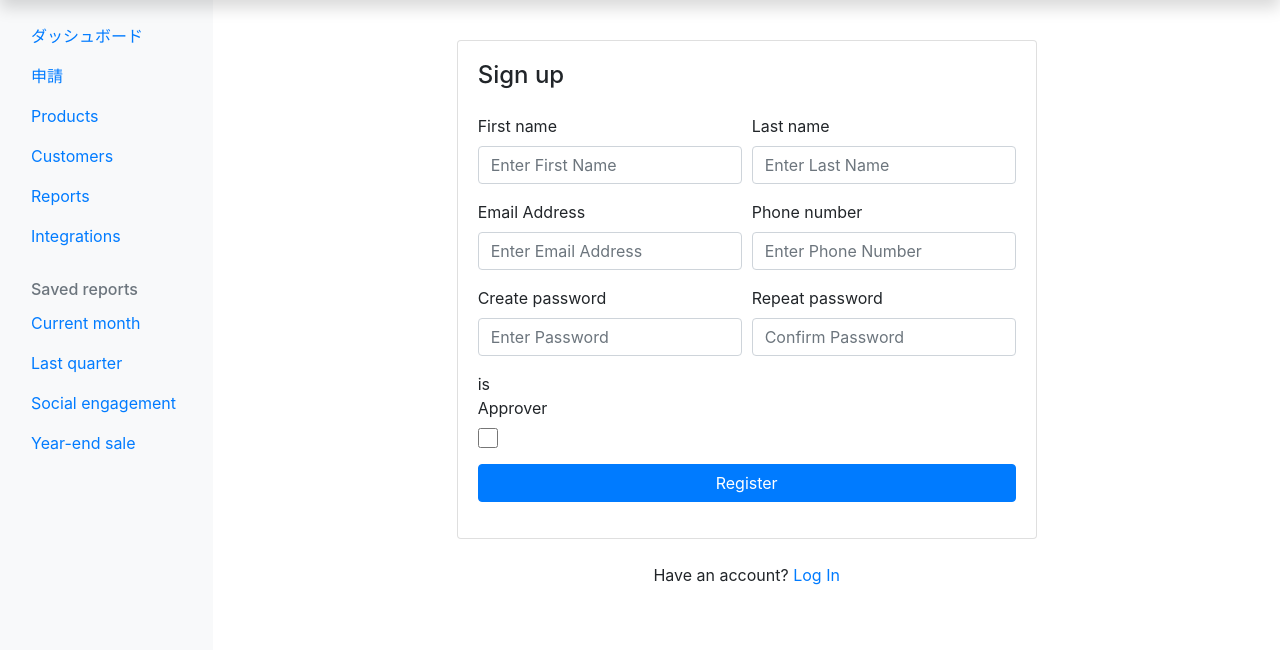
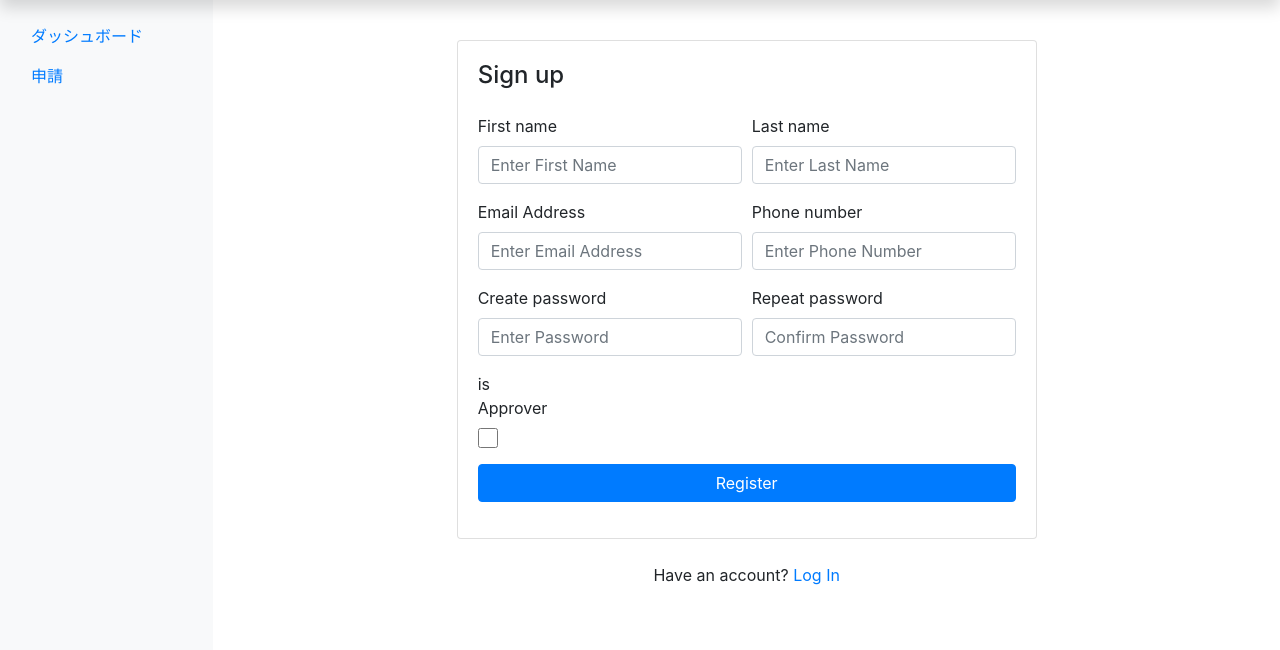
Before and after one commit to of3jlmssoo/small-app-django-bootstrap-django-tables2-, a Django app: page /accounts/register/ in a window 1280 px wide. Shown: the part 40-690 px from the top of the page. Run offline with Django 4.2, Linux system fonts and the light colour scheme; some libraries are stand-ins or nearby versions.

Commit message:
documenting

```diff
--- a/templates/base.html
+++ b/templates/base.html
@@ -1,50 +1,96 @@
-
-<!doctype html>
+<!DOCTYPE html>
 <html lang="ja">
   <head>
-    <meta charset="utf-8">
-    <meta name="viewport" content="width=device-width, initial-scale=1">
-    <meta name="description" content="">
-    <meta name="author" content="Mark Otto, Jacob Thornton, and Bootstrap contributors">
-    <meta name="generator" content="Hugo 0.83.1">
+    <meta charset="utf-8" />
+    <meta name="viewport" content="width=device-width, initial-scale=1" />
+    <meta name="description" content="" />
+    <meta
+      name="author"
+      content="Mark Otto, Jacob Thornton, and Bootstrap contributors"
+    />
+    <meta name="generator" content="Hugo 0.83.1" />
     <title>Dashboard Template · Bootstrap v5.0</title>
 
+    <link
+      rel="canonical"
+      href="https://getbootstrap.jp/docs/5.0/examples/dashboard/"
+    />
 
-
-
-    <link rel="canonical" href="https://getbootstrap.jp/docs/5.0/examples/dashboard/">
-
-
-    <link rel="stylesheet" href="https://stackpath.bootstrapcdn.com/bootstrap/4.1.3/css/bootstrap.min.css" integrity="sha384-MCw98/SFnGE8fJT3GXwEOngsV7Zt27NXFoaoApmYm81iuXoPkFOJwJ8ERdknLPMO" crossorigin="anonymous">
-    <script src="https://code.jquery.com/jquery-3.3.1.slim.min.js" integrity="sha384-q8i/X+965DzO0rT7abK41JStQIAqVgRVzpbzo5smXKp4YfRvH+8abtTE1Pi6jizo" crossorigin="anonymous"></script>
+    <link
+      rel="stylesheet"
+      href="https://stackpath.bootstrapcdn.com/bootstrap/4.1.3/css/bootstrap.min.css"
+      integrity="sha384-MCw98/SFnGE8fJT3GXwEOngsV7Zt27NXFoaoApmYm81iuXoPkFOJwJ8ERdknLPMO"
+      crossorigin="anonymous"
+    />
+    <script
+      src="https://code.jquery.com/jquery-3.3.1.slim.min.js"
+      integrity="sha384-q8i/X+965DzO0rT7abK41JStQIAqVgRVzpbzo5smXKp4YfRvH+8abtTE1Pi6jizo"
+      crossorigin="anonymous"
+    ></script>
     <script>
-      setTimeout(function(){
-      if ($('#message').length >= 0) {
-          $('#message').remove();
-      }}, 2000)    // 2000 millisecond
+      setTimeout(function () {
+        if ($("#message").length >= 0) {
+          $("#message").remove();
+        }
+      }, 2000); // 2000 millisecond
     </script>
 
-    <script src="https://cdnjs.cloudflare.com/ajax/libs/popper.js/1.14.3/umd/popper.min.js" integrity="sha384-ZMP7rVo3mIykV+2+9J3UJ46jBk0WLaUAdn689aCwoqbBJiSnjAK/l8WvCWPIPm49" crossorigin="anonymous"></script>
-    <script src="https://stackpath.bootstrapcdn.com/bootstrap/4.1.3/js/bootstrap.min.js" integrity="sha384-ChfqqxuZUCnJSK3+MXmPNIyE6ZbWh2IMqE241rYiqJxyMiZ6OW/JmZQ5stwEULTy" crossorigin="anonymous"></script>
+    <script
+      src="https://cdnjs.cloudflare.com/ajax/libs/popper.js/1.14.3/umd/popper.min.js"
+      integrity="sha384-ZMP7rVo3mIykV+2+9J3UJ46jBk0WLaUAdn689aCwoqbBJiSnjAK/l8WvCWPIPm49"
+      crossorigin="anonymous"
+    ></script>
+    <script
+      src="https://stackpath.bootstrapcdn.com/bootstrap/4.1.3/js/bootstrap.min.js"
+      integrity="sha384-ChfqqxuZUCnJSK3+MXmPNIyE6ZbWh2IMqE241rYiqJxyMiZ6OW/JmZQ5stwEULTy"
+      crossorigin="anonymous"
+    ></script>
     <!-- bootstrap-datepickerを読み込む -->
-    <link rel="stylesheet" href="https://cdnjs.cloudflare.com/ajax/libs/bootstrap-datepicker/1.9.0/css/bootstrap-datepicker.min.css" integrity="sha512-mSYUmp1HYZDFaVKK//63EcZq4iFWFjxSL+Z3T/aCt4IO9Cejm03q3NKKYN6pFQzY0SBOr8h+eCIAZHPXcpZaNw==" crossorigin="anonymous" referrerpolicy="no-referrer" />
-    <script src="https://cdnjs.cloudflare.com/ajax/libs/bootstrap-datepicker/1.9.0/js/bootstrap-datepicker.min.js" integrity="sha512-T/tUfKSV1bihCnd+MxKD0Hm1uBBroVYBOYSk1knyvQ9VyZJpc/ALb4P0r6ubwVPSGB2GvjeoMAJJImBG12TiaQ==" crossorigin="anonymous" referrerpolicy="no-referrer"></script>
-    <script src="https://cdnjs.cloudflare.com/ajax/libs/bootstrap-datepicker/1.9.0/locales/bootstrap-datepicker.ja.min.js" integrity="sha512-zI0UB5DgB1Bvvrob7MyykjmbEI4e6Qkf5Aq+VJow4nwRZrL2hYKGqRf6zgH3oBQUpxPLcF2IH5PlKrW6O3y3Qw==" crossorigin="anonymous" referrerpolicy="no-referrer"></script>
-
-
-
-
+    <link
+      rel="stylesheet"
+      href="https://cdnjs.cloudflare.com/ajax/libs/bootstrap-datepicker/1.9.0/css/bootstrap-datepicker.min.css"
+      integrity="sha512-mSYUmp1HYZDFaVKK//63EcZq4iFWFjxSL+Z3T/aCt4IO9Cejm03q3NKKYN6pFQzY0SBOr8h+eCIAZHPXcpZaNw=="
+      crossorigin="anonymous"
+      referrerpolicy="no-referrer"
+    />
+    <script
+      src="https://cdnjs.cloudflare.com/ajax/libs/bootstrap-datepicker/1.9.0/js/bootstrap-datepicker.min.js"
+      integrity="sha512-T/tUfKSV1bihCnd+MxKD0Hm1uBBroVYBOYSk1knyvQ9VyZJpc/ALb4P0r6ubwVPSGB2GvjeoMAJJImBG12TiaQ=="
+      crossorigin="anonymous"
+      referrerpolicy="no-referrer"
+    ></script>
+    <script
+      src="https://cdnjs.cloudflare.com/ajax/libs/bootstrap-datepicker/1.9.0/locales/bootstrap-datepicker.ja.min.js"
+      integrity="sha512-zI0UB5DgB1Bvvrob7MyykjmbEI4e6Qkf5Aq+VJow4nwRZrL2hYKGqRf6zgH3oBQUpxPLcF2IH5PlKrW6O3y3Qw=="
+      crossorigin="anonymous"
+      referrerpolicy="no-referrer"
+    ></script>
 
     <!-- Favicons -->
-    <link rel="apple-touch-icon" href="/docs/5.0/assets/img/favicons/apple-touch-icon.png" sizes="180x180">
-    <link rel="icon" href="/docs/5.0/assets/img/favicons/favicon-32x32.png" sizes="32x32" type="image/png">
-    <link rel="icon" href="/docs/5.0/assets/img/favicons/favicon-16x16.png" sizes="16x16" type="image/png">
-    <link rel="manifest" href="/docs/5.0/assets/img/favicons/manifest.json">
-    <link rel="mask-icon" href="/docs/5.0/assets/img/favicons/safari-pinned-tab.svg" color="#7952b3">
-    <link rel="icon" href="/docs/5.0/assets/img/favicons/favicon.ico">
-
-
-
+    <link
+      rel="apple-touch-icon"
+      href="/docs/5.0/assets/img/favicons/apple-touch-icon.png"
+      sizes="180x180"
+    />
+    <link
+      rel="icon"
+      href="/docs/5.0/assets/img/favicons/favicon-32x32.png"
+      sizes="32x32"
+      type="image/png"
+    />
+    <link
+      rel="icon"
+      href="/docs/5.0/assets/img/favicons/favicon-16x16.png"
+      sizes="16x16"
+      type="image/png"
+    />
+    <link rel="manifest" href="/docs/5.0/assets/img/favicons/manifest.json" />
+    <link
+      rel="mask-icon"
+      href="/docs/5.0/assets/img/favicons/safari-pinned-tab.svg"
+      color="#7952b3"
+    />
+    <link rel="icon" href="/docs/5.0/assets/img/favicons/favicon.ico" />
 
     <!--
     <script src="/docs/5.0/dist/js/bootstrap.bundle.min.js" integrity="sha384-MrcW6ZMFYlzcLA8Nl+NtUVF0sA7MsXsP1UyJoMp4YLEuNSfAP+JcXn/tWtIaxVXM" crossorigin="anonymous"></script>
@@ -52,8 +98,7 @@
     <script src="https://cdnjs.cloudflare.com/ajax/libs/bootstrap-datepicker/1.9.0/locales/bootstrap-datepicker.ja.min.js" integrity="sha512-zI0UB5DgB1Bvvrob7MyykjmbEI4e6Qkf5Aq+VJow4nwRZrL2hYKGqRf6zgH3oBQUpxPLcF2IH5PlKrW6O3y3Qw==" crossorigin="anonymous" referrerpolicy="no-referrer"></script>
    -->
 
-    <meta name="theme-color" content="#7952b3">
-
+    <meta name="theme-color" content="#7952b3" />
 
     <style>
       .bd-placeholder-img {
@@ -71,22 +116,34 @@
       }
     </style>
 
-
     <!-- Custom styles for this template
     <link href="dashboard.css" rel="stylesheet">
      -->
-
   </head>
   <body>
-
-    <header class="navbar navbar-dark sticky-top bg-dark flex-md-nowrap p-0 shadow">
-    <a class="navbar-brand col-md-3 col-lg-2 me-0 px-3" href="#">家族の名前</a>
-    <button class="navbar-toggler position-absolute d-md-none collapsed" type="button" data-bs-toggle="collapse" data-bs-target="#sidebarMenu" aria-controls="sidebarMenu" aria-expanded="false" aria-label="Toggle navigation">
+    <header
+      class="navbar navbar-dark sticky-top bg-dark flex-md-nowrap p-0 shadow"
+    >
+      <a class="navbar-brand col-md-3 col-lg-2 me-0 px-3" href="#"
+        >家族の名前</a
+      >
+      <button
+        class="navbar-toggler position-absolute d-md-none collapsed"
+        type="button"
+        data-bs-toggle="collapse"
+        data-bs-target="#sidebarMenu"
+        aria-controls="sidebarMenu"
+        aria-expanded="false"
+        aria-label="Toggle navigation"
+      >
         <span class="navbar-toggler-icon"></span>
       </button>
-    <input class="form-control form-control-dark w-100" type="text" placeholder="Search" aria-label="Search">
-
-
+      <input
+        class="form-control form-control-dark w-100"
+        type="text"
+        placeholder="Search"
+        aria-label="Search"
+      />
 
       {% if user.is_authenticated %}
       <ul class="navbar-nav px-3">
@@ -108,12 +165,6 @@
 
       {% endif %}
 
-
-
-
-
-
-
       <!--
     <ul class="navbar-nav px-3">
         <li class="nav-item text-nowrap">
@@ -130,11 +181,18 @@
 
     <div class="container-fluid">
       <div class="row">
-    <nav id="sidebarMenu" class="col-md-3 col-lg-2 d-md-block bg-light sidebar collapse">
+        <nav
+          id="sidebarMenu"
+          class="col-md-3 col-lg-2 d-md-block bg-light sidebar collapse"
+        >
           <div class="position-sticky pt-3">
             <ul class="nav flex-column">
               <li class="nav-item">
-            <a class="nav-link active" aria-current="page" href="{% url 'bootstrap4' %}">
+                <a
+                  class="nav-link active"
+                  aria-current="page"
+                  href="{% url 'bootstrap4' %}"
+                >
                   <span data-feather="home"></span>
                   ダッシュボード
                 </a>
@@ -147,6 +205,7 @@
                   <!-- </a>  -->
                 </a>
               </li>
+              <!--
           <li class="nav-item">
             <a class="nav-link" href="#">
               <span data-feather="shopping-cart"></span>
@@ -204,24 +263,21 @@
               Year-end sale
             </a>
           </li>
+          -->
             </ul>
           </div>
         </nav>
 
         <main class="col-md-9 ms-sm-auto col-lg-10 px-md-4">
-    {% block content %}
-    {% endblock %}
+          {% block content %} {% endblock %}
         </main>
-
       </div>
     </div>
 
-
     <script>
-    $('#date_sample').datepicker({
-        format: 'yyyy-mm-dd',
+      $("#date_sample").datepicker({
+        format: "yyyy-mm-dd",
         autoclose: true,
-
       });
     </script>
     <!--
@@ -229,7 +285,5 @@
     $('#datetimepicker1').datepicker();
 </script>
 -->
-
-
   </body>
 </html>
```
Also changed, not shown: docs/applicationFormSketch.drawio.svg (renamed from docs/deitalpanel1.drawio.svg), docs/approverProcess.drawio.svg, docs/model.drawio.svg, docs/table2.drawio.svg (deleted), readme.md, 4 other files. Lines whose indentation alone changed are shown as unchanged.
